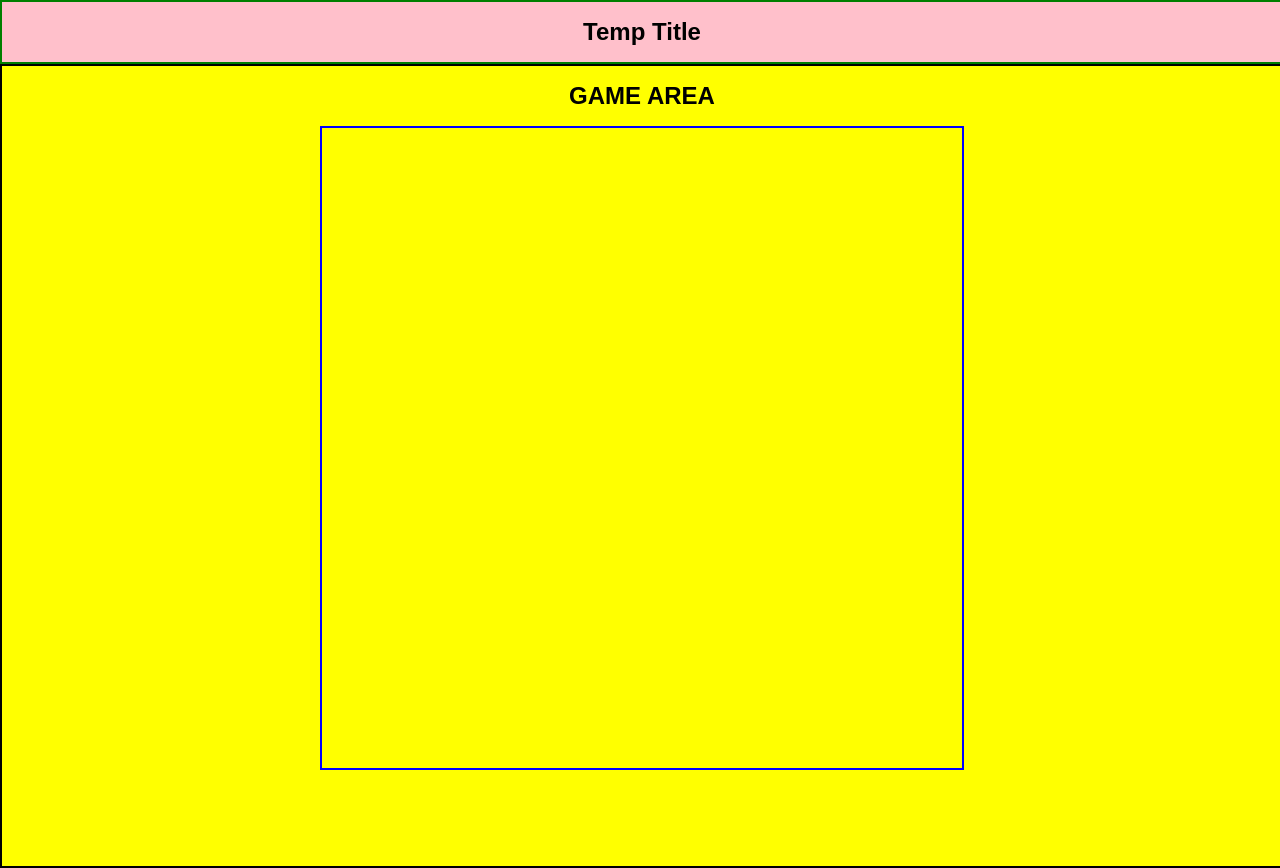
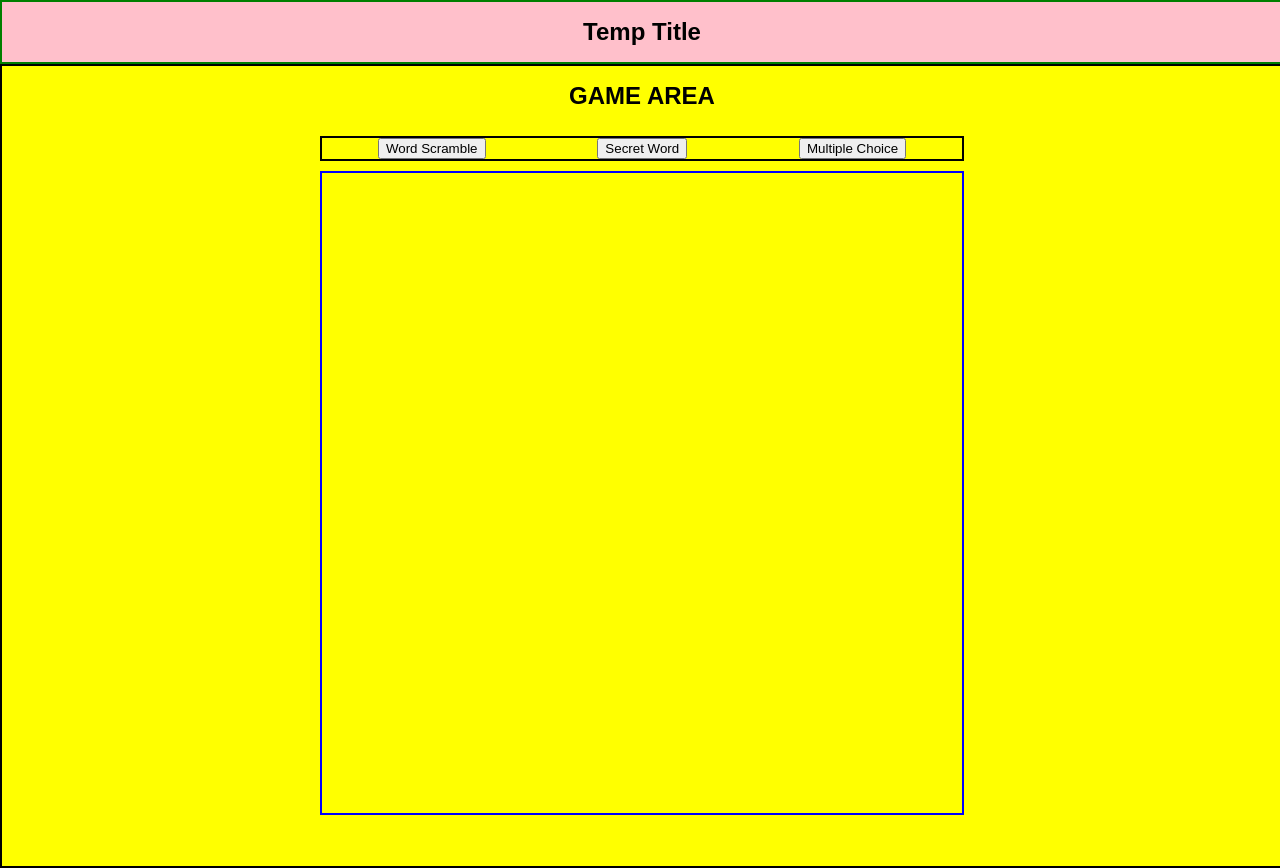
Before and after one commit to gomizilla/deans-vocab-game, a React (Create React App) app: page / in a window 1280 px wide. Built offline with nearby package versions, Linux system fonts and the light colour scheme.

Commit message:
feat: game change buttons

```diff
--- a/src/components/Game.css
+++ b/src/components/Game.css
@@ -34,3 +34,11 @@
     align-items: center;
     justify-content: center;
   }
+
+  .games {
+    display: flex;
+    justify-content: space-around;
+    margin: 10px;
+    border: 2px solid black;
+    width: 50vw;
+  }
--- a/src/components/Game.jsx
+++ b/src/components/Game.jsx
@@ -1,13 +1,53 @@
-import React from "react";
+import React, { useEffect, useState } from "react";
 import "./Game.css";
 import server from "../util/dataFromServer";
 
 export default function Game() {
-    console.log("server check: ", server.server);
+    // console.log("server check: ", server.server);
+
+    const [wordScramble, setWordScramble] = useState(false);
+    const [secretWord, setSecretWord] = useState(false);
+    const [multiChoice, setMultiChoice] = useState(false);
+
+    // const handleGameUpdate = (e) => {
+    //     e.preventDefault(); // not sure what this is for
+    //     const wordScrambleBtn = document.getElementById("word-scramble");
+    //     const wordleBtn = document.getElementById("wordle");
+    //     const multiChoiceBtn = document.getElementById("multi-choice");
+    // }
+
+    const handleWordScramble = () => {
+        console.log("word scramble btn clicked");
+        setWordScramble(true);
+        setSecretWord(false);
+        setMultiChoice(false);
+    }
+    const handleSecretWord = () => {
+        console.log("secret word btn clicked");
+        setWordScramble(false);
+        setSecretWord(true);
+        setMultiChoice(false);
+    }
+    const handleMultiChoice = () => {
+        console.log("multi choice btn clicked");
+        setWordScramble(false);
+        setSecretWord(false);
+        setMultiChoice(true);
+    }
+
+    console.log("word: ", wordScramble, "secret: ", secretWord, "multi: ", multiChoice);
+
     return (
         <div className="game-container">
             <h1 className="game-header">GAME AREA</h1>
-            <div className="game-wrapper-container"></div>
+            <div className="games">
+                <button id="word-scramble" onClick={handleWordScramble}>Word Scramble</button>
+                <button id="wordle" onClick={handleSecretWord}>Secret Word</button>
+                <button id="multi-choice" onClick={handleMultiChoice}>Multiple Choice</button>
+            </div>
+            <div className="game-wrapper-container">
+
+            </div>
         </div>
     );
 }
```
